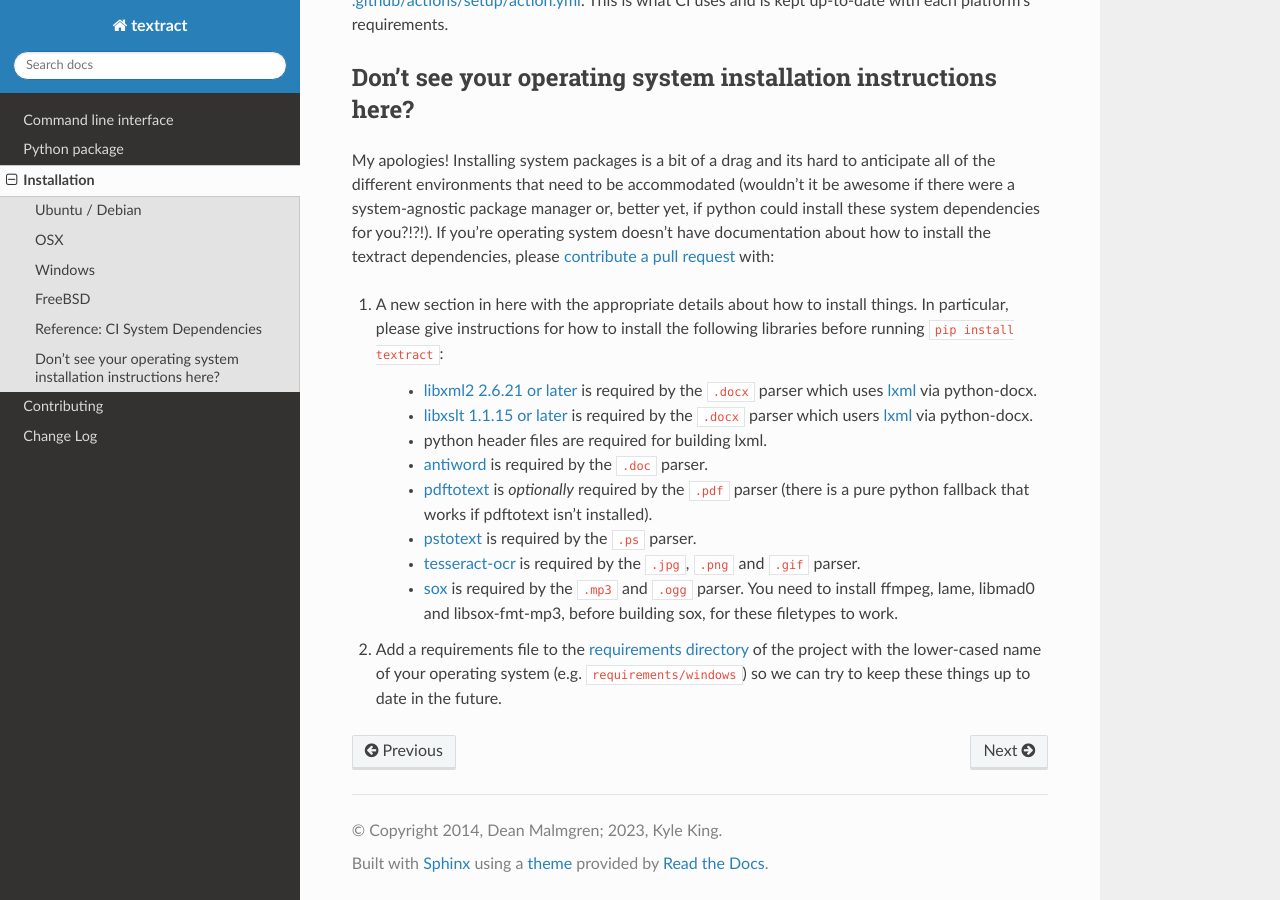
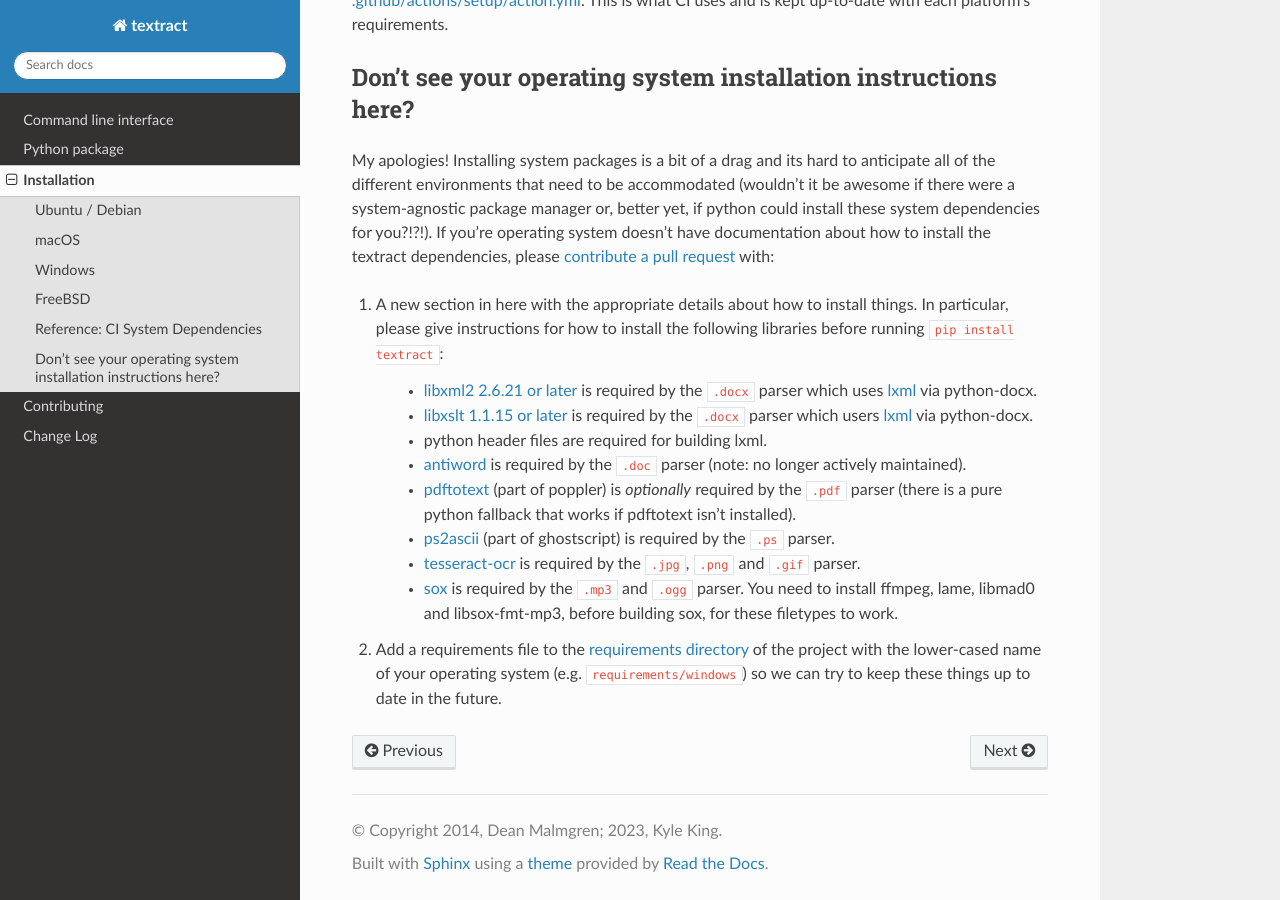
Before and after one commit to deanmalmgren/textract, a Sphinx documentation site: the page built from docs/installation.rst, in a window 1280 px wide and 900 px high, scrolled down 1907 px. Built offline with Sphinx 7.4.7 and the Read the Docs theme 3.1.0, drawn with Linux system fonts in a browser that asks for light colours; some of the changed text lies outside the part shown.

Commit message:
test: generalize guidance on installation when missing for pytest

```diff
--- a/docs/installation.rst
+++ b/docs/installation.rst
@@ -39,10 +39,10 @@
     instances of Ubuntu. See `issue #19
     <https://github.com/deanmalmgren/textract/pull/19>`_ for details
 
-OSX
----
+macOS
+-----
 
-These steps rely on you having `homebrew <http://brew.sh/>`_ installed.
+These steps rely on you having `Homebrew <https://brew.sh/>`_ installed.
 First install XQuartz and system packages, then install textract from PyPI:
 
 .. code-block:: bash
@@ -128,20 +125,20 @@
 
     - python header files are required for building lxml.
 
-    - `antiword <http://www.winfield.demon.nl/>`_ is required by the
-      ``.doc`` parser.
+    - `antiword <https://github.com/grobian/antiword>`_ is required by the
+      ``.doc`` parser (note: no longer actively maintained).
 
-    - `pdftotext <http://poppler.freedesktop.org/>`_ is *optionally*
-      required by the ``.pdf`` parser (there is a pure python fallback
-      that works if pdftotext isn't installed).
+    - `pdftotext <https://poppler.freedesktop.org/>`_ (part of poppler) is
+      *optionally* required by the ``.pdf`` parser (there is a pure python
+      fallback that works if pdftotext isn't installed).
 
-    - `pstotext <http://pages.cs.wisc.edu/~ghost/doc/pstotext.htm>`_
+    - `ps2ascii <https://www.ghostscript.com/>`_ (part of ghostscript)
       is required by the ``.ps`` parser.
 
-    - `tesseract-ocr <https://code.google.com/p/tesseract-ocr/>`_
+    - `tesseract-ocr <https://tesseract-ocr.github.io/tessdoc/Installation.html>`_
       is required by the ``.jpg``, ``.png`` and ``.gif`` parser.
 
-    - `sox <http://sox.sourceforge.net/>`_
+    - `sox <https://sox.sourceforge.net/>`_
       is required by the ``.mp3`` and ``.ogg`` parser.
       You need to install ffmpeg, lame, libmad0 and libsox-fmt-mp3,
       before building sox, for these filetypes to work.
```
Also changed, not shown: other parts of docs/installation.rst (+0 -3 lines), 12 other files.
